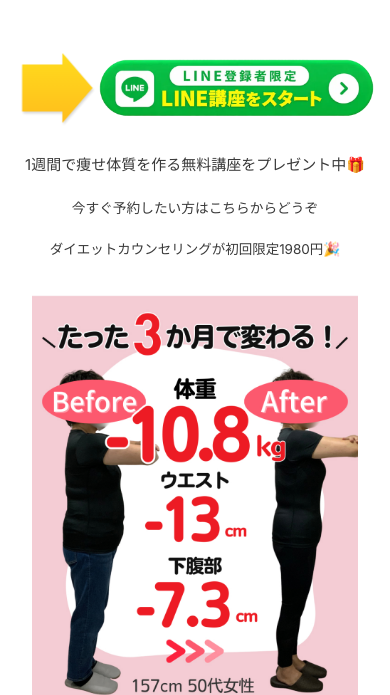
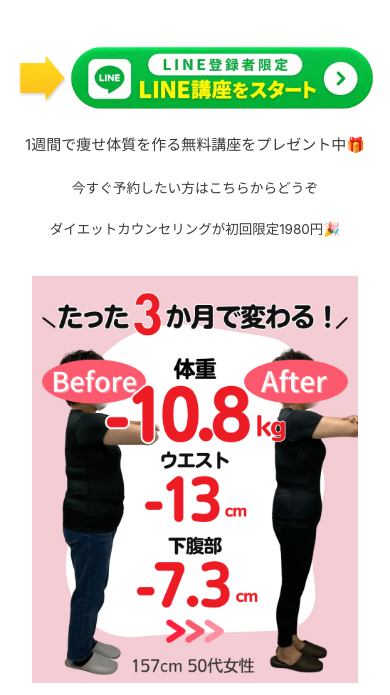
Before and after one commit to vi-vari/takuhoku-himawari-diet-lp, a plain HTML site: page index.html in a window 390 px wide. Shown: the part 295-990 px from the top of the page. Drawn offline with Linux system fonts and the light colour scheme.

Commit message:
Resize CTA arrow to fit button height (1cm smaller)
Co-Authored-By: Claude Opus 5.5 <noreply@anthropic.com>
Claude-Session: https://claude.ai/code/session_016waN5JEzFgpNmZ99UUHx5r

```diff
--- a/index.html
+++ b/index.html
@@ -22,7 +22,7 @@
 
   <!-- CTA 1 -->
   <section class="cta blk" style="--x:-400px;--mt:49px">
-    <div class="cta__row"><img class="cta-arrow" src="images/cta-arrow.svg" width="90" height="97" alt=""><a class="cta__btn" href="https://lin.ee/rWEbgNn" target="_blank" rel="noopener"><img src="images/line-button.webp" width="312" height="66" alt="LINE登録者限定 LINE講座をスタート"></a></div>
+    <div class="cta__row"><img class="cta-arrow" src="images/cta-arrow.svg" width="52" height="56" alt=""><a class="cta__btn" href="https://lin.ee/rWEbgNn" target="_blank" rel="noopener"><img src="images/line-button.webp" width="312" height="66" alt="LINE登録者限定 LINE講座をスタート"></a></div>
     <p class="cta__t1" style="--mt:23px">1週間で痩せ体質を作る無料講座をプレゼント中🎁</p>
     <p class="cta__t2" style="--mt:18.4px">今すぐ予約したい方はこちらからどうぞ</p>
     <p class="cta__t3" style="--mt:16.2px">ダイエットカウンセリングが初回限定1980円🎉</p>
@@ -106,7 +106,7 @@
 
   <!-- CTA 2 -->
   <section class="cta blk" style="--x:-394px;--mt:131.75px">
-    <div class="cta__row"><img class="cta-arrow" src="images/cta-arrow.svg" width="90" height="97" alt=""><a class="cta__btn" href="https://lin.ee/rWEbgNn" target="_blank" rel="noopener"><img src="images/line-button.webp" width="312" height="66" alt="LINE登録者限定 LINE講座をスタート"></a></div>
+    <div class="cta__row"><img class="cta-arrow" src="images/cta-arrow.svg" width="52" height="56" alt=""><a class="cta__btn" href="https://lin.ee/rWEbgNn" target="_blank" rel="noopener"><img src="images/line-button.webp" width="312" height="66" alt="LINE登録者限定 LINE講座をスタート"></a></div>
     <p class="cta__t1" style="--mt:19px">1週間で痩せ体質を作る無料講座をプレゼント中🎁</p>
     <p class="cta__t2" style="--mt:12.3px">今すぐ予約したい方はこちらからどうぞ</p>
     <p class="cta__t3" style="--mt:12.2px">ダイエットカウンセリングが初回限定1980円🎉</p>
@@ -140,7 +140,7 @@
 
   <!-- CTA 3 -->
   <section class="cta blk" style="--x:-376px;--mt:70.75px">
-    <div class="cta__row"><img class="cta-arrow" src="images/cta-arrow.svg" width="90" height="97" alt=""><a class="cta__btn" href="https://lin.ee/rWEbgNn" target="_blank" rel="noopener"><img src="images/line-button.webp" width="312" height="66" alt="LINE登録者限定 LINE講座をスタート"></a></div>
+    <div class="cta__row"><img class="cta-arrow" src="images/cta-arrow.svg" width="52" height="56" alt=""><a class="cta__btn" href="https://lin.ee/rWEbgNn" target="_blank" rel="noopener"><img src="images/line-button.webp" width="312" height="66" alt="LINE登録者限定 LINE講座をスタート"></a></div>
     <p class="cta__t1" style="--mt:9px">1週間で痩せ体質を作る無料講座をプレゼント中🎁</p>
     <p class="cta__t2" style="--mt:20.35px">今すぐ予約したい方はこちらからどうぞ</p>
     <p class="cta__t3" style="--mt:10.25px;padding-left:13px">ダイエットカウンセリングが初回限定1980円🎉</p>
--- a/style.css
+++ b/style.css
@@ -63,7 +63,7 @@ ul { list-style: none; }
 .cta__row { position: relative; width: 312px; max-width: 100%; margin: 0 auto; }
 .cta-arrow {
   position: absolute; top: 50%; right: calc(100% + 6px);
-  width: 90px; height: auto; margin-top: -48.3px;
+  width: 52px; height: auto; margin-top: -27.9px;
   filter: drop-shadow(1px 2px 1px rgba(0,0,0,.15));
   animation: cta-arrow-nudge 1.5s linear infinite;
 }
@@ -174,9 +174,9 @@ ul { list-style: none; }
 
   .cta { width: 100%; padding: 0 16px; }
   .cta__btn { max-width: 100%; }
-  .cta__row { display: flex; align-items: center; gap: 1.2%; width: 100%; max-width: 408px; }
+  .cta__row { display: flex; align-items: center; gap: 1.2%; width: 100%; max-width: 370px; }
   .cta__row .cta__btn { flex: 1; min-width: 0; width: auto; margin: 0; }
-  .cta-arrow { position: static; flex: none; width: 22%; min-width: 26px; margin-top: 0; }
+  .cta-arrow { position: static; flex: none; width: 14%; min-width: 26px; margin-top: 0; }
   .cta__t3 { padding-left: 0 !important; }
 
   .ba img { width: calc(100% - 32px) !important; max-width: 460px; margin-left: auto; margin-right: auto; }
```
